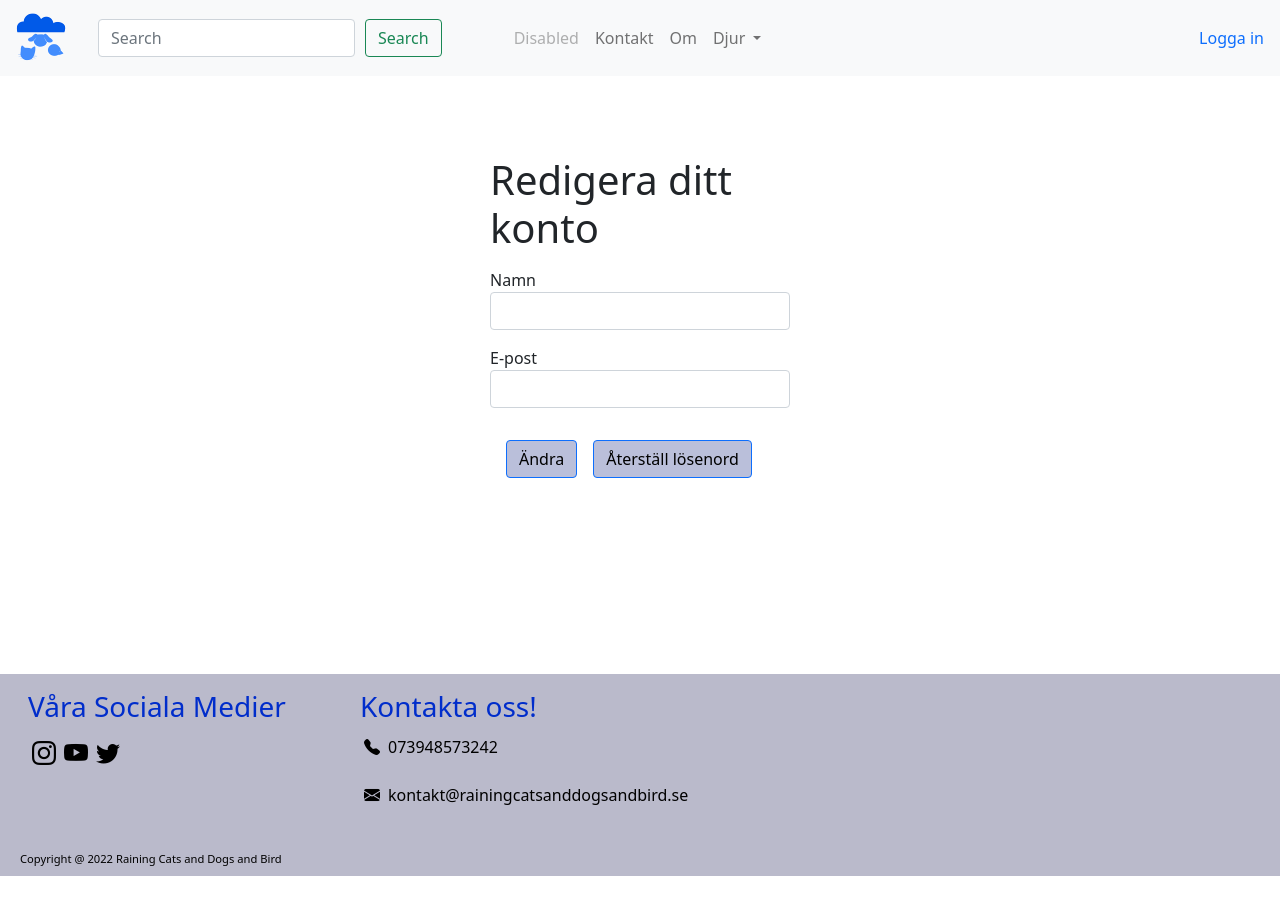
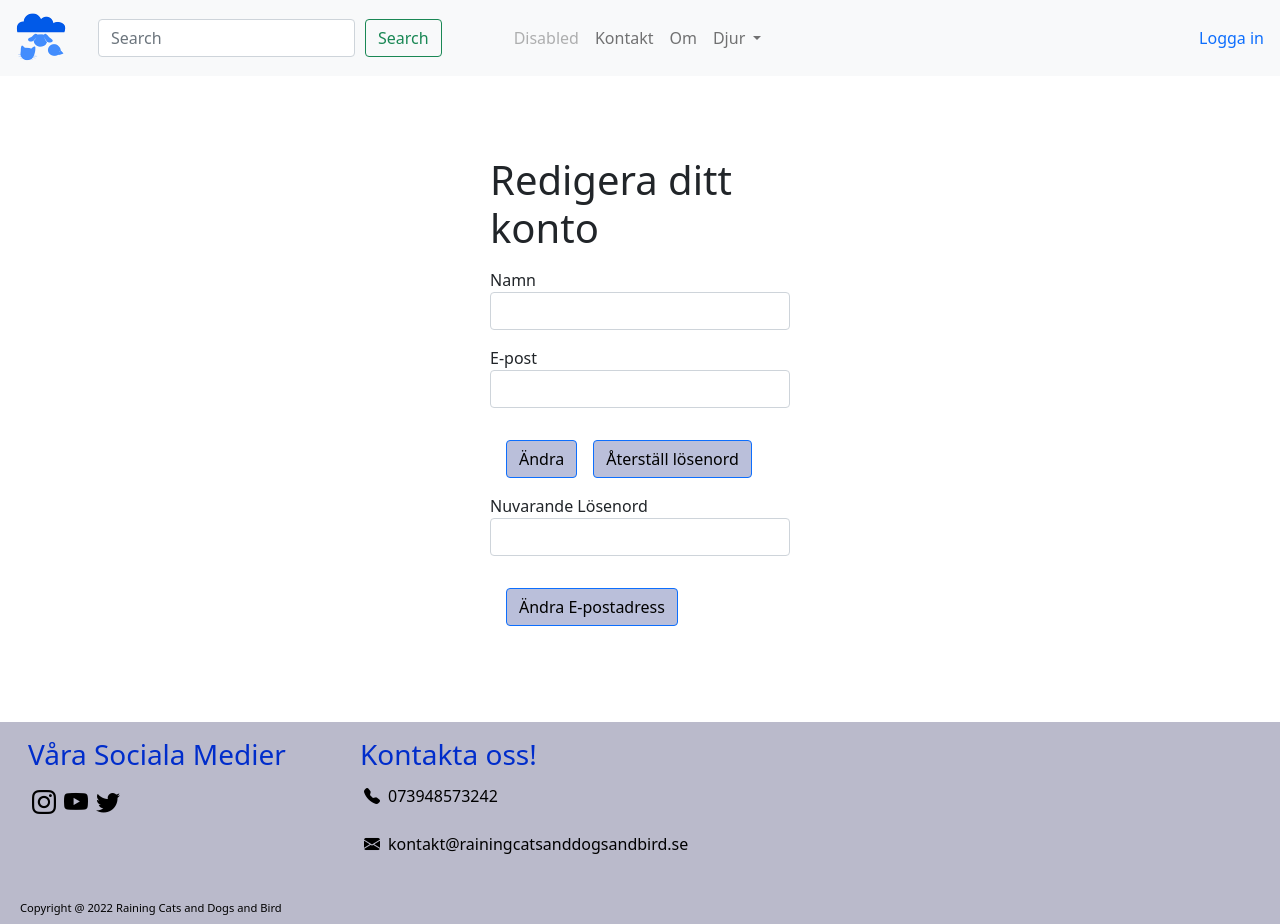
Before and after one commit to Wagsjo/Webshop, a Vue app: page /RedigeraMinasidor in a window 1280 px wide. Before the commit the page ends 876 px from the top, so only its background shows below. Built offline with nearby package versions, Linux system fonts and the light colour scheme; no server answers.

Commit message:
edit email

```diff
--- a/src/components/EditMyPages.vue
+++ b/src/components/EditMyPages.vue
@@ -1,5 +1,13 @@
 <script>
-  import { getAuth, updateProfile, sendPasswordResetEmail } from "firebase/auth"
+  import {
+    getAuth,
+    updateProfile,
+    sendPasswordResetEmail,
+    reauthenticateWithCredential,
+    EmailAuthProvider,
+    updateEmail
+  } from "firebase/auth"
+
   const auth = getAuth()
 
   export default {
@@ -8,7 +16,7 @@
         user: null,
         nameChange: null,
         newEmail: null,
-        password: null,
+        currentPassword: null,
         email: null
       }
     },
@@ -32,6 +40,32 @@
           })
           .catch((error) => {
             alert(error)
+          })
+      },
+      reauthenticate(currentPassword) {
+        const user = auth.currentUser
+        const credential = EmailAuthProvider.credential(
+          user.email,
+          currentPassword
+        )
+        return reauthenticateWithCredential(user, credential)
+      },
+
+      changeEmail() {
+        this.reauthenticate(this.credential)
+          .then(() => {
+            alert("success")
+            console.log("success")
+            updateEmail(auth.currentUser, "ddn@partnerct.com")
+              .then(() => {
+                alert("email updated")
+              })
+              .catch((error) => {
+                console.log(error.message)
+              })
+          })
+          .catch((error) => {
+            console.log(error.message)
           })
       }
     },
@@ -64,6 +98,15 @@
 
       <button @click="resetPassword" type="submit" class="btn btn-primary">
         Återställ lösenord
+      </button>
+
+      <div class="form-group">
+        <label for="currentPass">Nuvarande Lösenord</label>
+        <input type="password" class="form-control" v-model="currentPassword" />
+      </div>
+
+      <button @click="changeEmail" type="submit" class="btn btn-primary">
+        Ändra E-postadress
       </button>
 
       <span id="mailSent" style="display: none"
```
